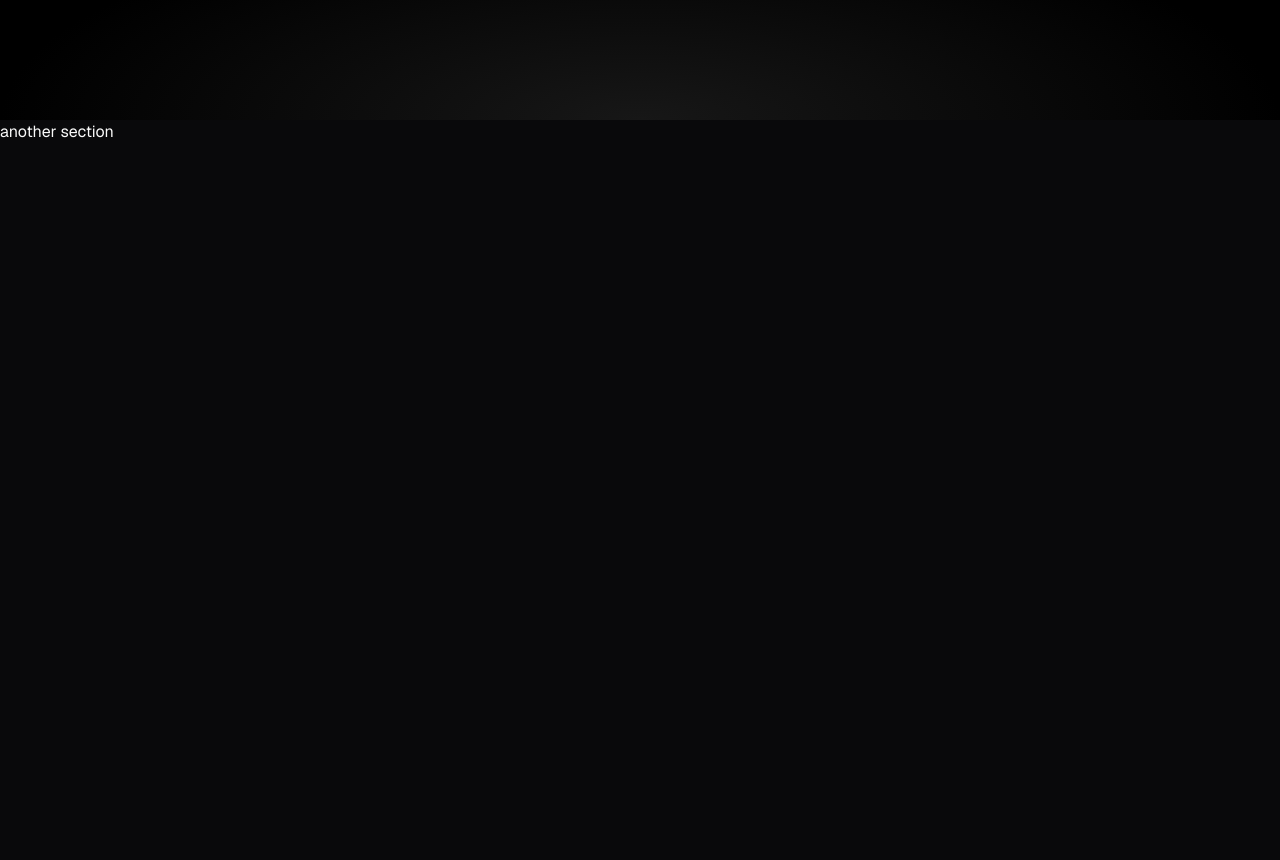
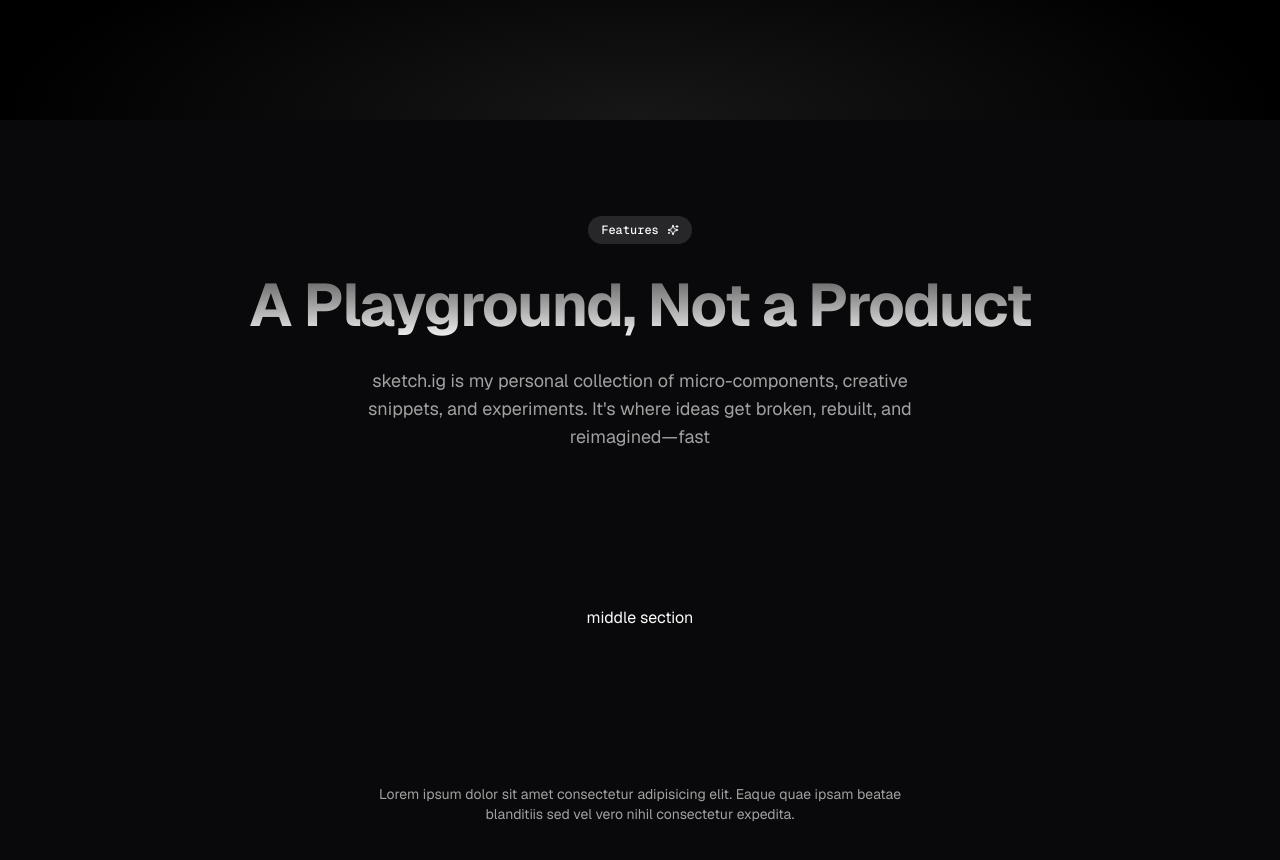
Before and after one commit to LFeli/sketch.ig, a Next.js app: page / in a window 1280 px wide. Shown: the part 680-1540 px from the top of the page. Before the commit the page ends 824 px from the top, so only its background shows below. Built offline with nearby package versions, Linux system fonts and the light colour scheme.

Commit message:
:sparkles: feat: integrate Features component into HomePage for enhanced content presentation

```diff
--- a/src/app/(app)/(web)/(home)/page.tsx
+++ b/src/app/(app)/(web)/(home)/page.tsx
@@ -1,10 +1,11 @@
 import { CallToAction } from './components/call-to-action'
+import { Features } from './components/features'
 
 export default function HomePage() {
   return (
     <main className="h-full">
       <CallToAction />
-      <div>another section</div>
+      <Features />
     </main>
   )
 }
```
